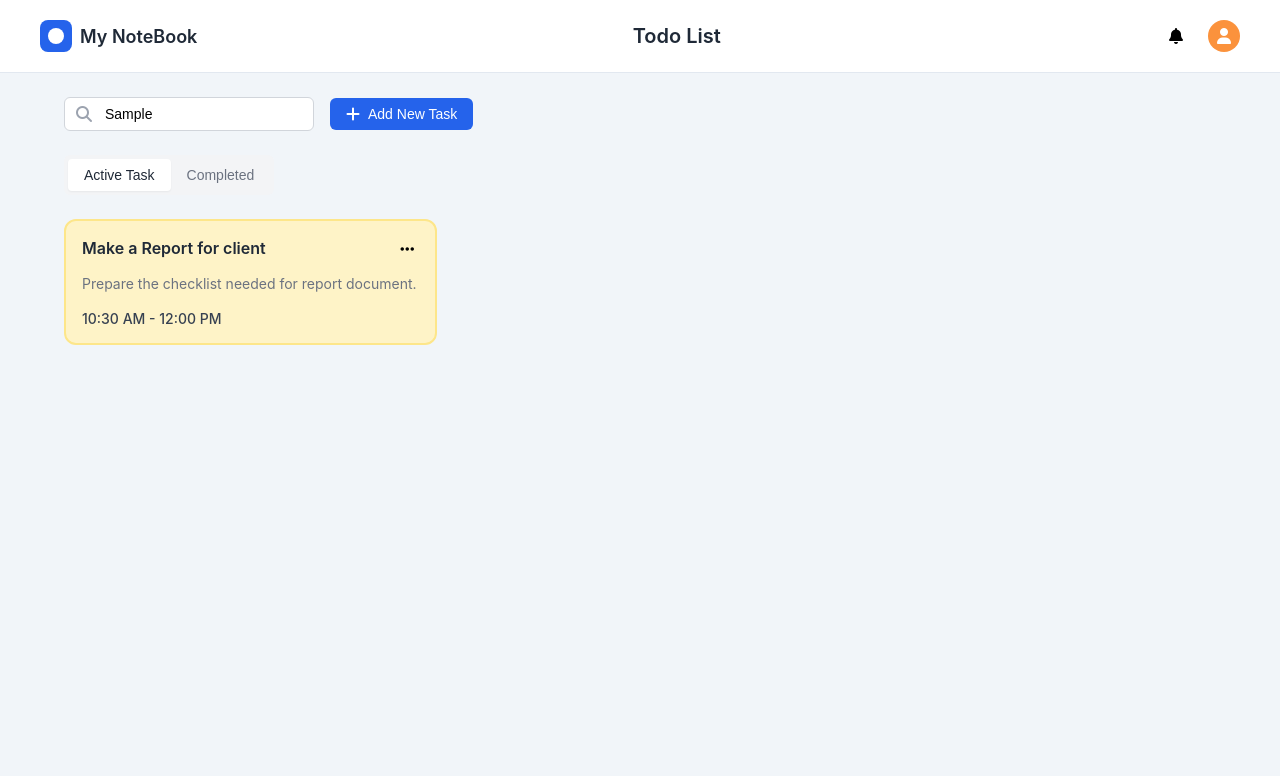
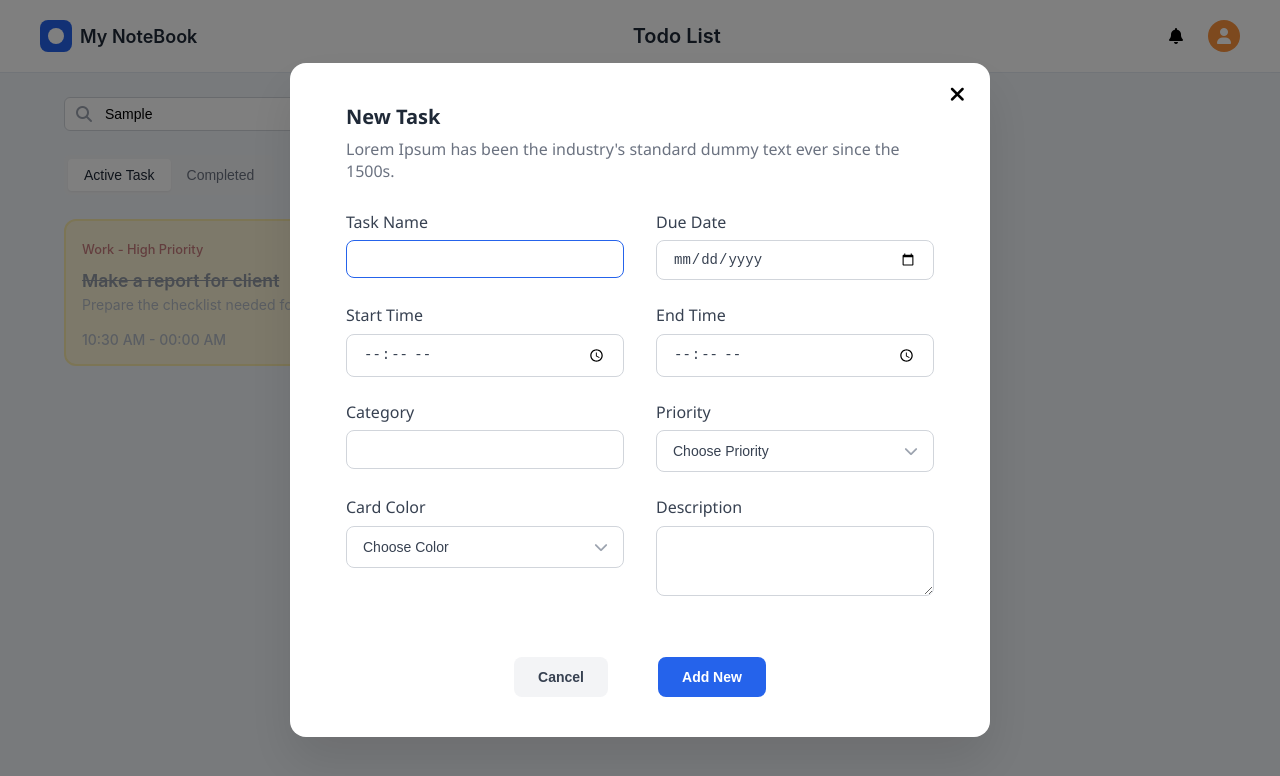
Before and after one commit to KimKhanhDo/f8-zoom-day-22-todoApp, a plain HTML site: page index.html in a window 1280 px wide. Both pictures are taken after typing "Sample" into the empty fields and a click on the button "Add New Task". Drawn offline with Linux system fonts and the light colour scheme.

Commit message:
Complete add new task & render on UI.

```diff
--- a/index.html
+++ b/index.html
@@ -74,37 +74,12 @@
             </div>
 
             <!-- Task Grid -->
-            <div class="task-grid">
+            <ul
+                id="todo-list"
+                class="task-grid"
+            >
                 <!-- Make a Report Card -->
-                <div class="task-card yellow">
-                    <div class="task-header">
-                        <h3 class="task-title">Make a Report for client</h3>
-                        <button class="task-menu">
-                            <i class="fa-solid fa-ellipsis fa-icon"></i>
-                            <div class="dropdown-menu">
-                                <div class="dropdown-item">
-                                    <i
-                                        class="fa-solid fa-pen-to-square fa-icon"
-                                    ></i>
-                                    Edit
-                                </div>
-                                <div class="dropdown-item complete">
-                                    <i class="fa-solid fa-check fa-icon"></i>
-                                    Mark as Complete
-                                </div>
-                                <div class="dropdown-item delete">
-                                    <i class="fa-solid fa-trash fa-icon"></i>
-                                    Delete
-                                </div>
-                            </div>
-                        </button>
-                    </div>
-                    <p class="task-description">
-                        Prepare the checklist needed for report document.
-                    </p>
-                    <div class="task-time">10:30 AM - 12:00 PM</div>
-                </div>
-            </div>
+            </ul>
 
             <!-- Add Task Modal -->
             <div
@@ -112,6 +87,9 @@
                 class="modal-overlay"
             >
                 <div class="modal modern">
+                    <button class="modal-close-btn">
+                        <i class="fa-solid fa-xmark"></i>
+                    </button>
                     <div class="modal-header">
                         <h2 class="modal-title">New Task</h2>
                         <p class="modal-subtext">
@@ -122,7 +100,7 @@
 
                     <form
                         id="taskForm"
-                        class="modal-form"
+                        class="modal-form todo-app-form"
                     >
                         <!-- Task Name -->
                         <div class="form-group">
@@ -236,7 +214,6 @@
                                 rows="3"
                             ></textarea>
                         </div>
-                    </form>
 
                         <!-- Action Btn -->
                         <div class="modal-actions">
@@ -253,6 +230,7 @@
                                 Add New
                             </button>
                         </div>
+                    </form>
                 </div>
             </div>
         </main>
--- a/main.js
+++ b/main.js
@@ -0,0 +1,158 @@
+const $ = document.querySelector.bind(document);
+const $$ = document.querySelectorAll.bind(document);
+
+const addBtn = $('.add-btn');
+const cancelBtn = $('.cancel-btn');
+const taskModal = $('#addTaskModal');
+const closeBtn = $('.modal-close-btn');
+const todoForm = $('.todo-app-form');
+const todoList = $('#todo-list');
+const title = $('#title');
+const description = $('#description');
+const category = $('#category');
+const priority = $('#priority');
+const startTime = $('#startTime');
+const endTime = $('#endTime');
+const dueDate = $('#dueDate');
+const cardColor = $('#cardColor');
+
+// Sample data
+let todoTasks = [
+    {
+        title: 'Make a report for client',
+        description: 'Prepare the checklist needed for report document',
+        category: 'Work',
+        priority: 'High',
+        startTime: '10:30 AM',
+        endTime: '00:00 AM',
+        dueDate: '12-06-2025',
+        cardColor: 'yellow',
+        isCompleted: true,
+    },
+    {
+        title: 'Buy groceries',
+        description: 'Buy food for a week',
+        category: 'Personal',
+        priority: 'High',
+        startTime: '10:30 AM',
+        endTime: '00:00 AM',
+        dueDate: '12-06-2025',
+        cardColor: 'purple',
+        isCompleted: false,
+    },
+];
+
+[addBtn, closeBtn, cancelBtn].forEach((btn) => {
+    btn.addEventListener('click', handleModalToggle);
+});
+
+renderTasks();
+
+// Form submission
+todoForm.addEventListener('submit', addTask);
+
+function handleModalToggle(e) {
+    toggleModal();
+    if (e.currentTarget === addBtn) {
+        title.focus();
+    }
+}
+
+function generateTaskHTML(todo) {
+    return `  <li class="task-card ${renderCardColor(todo.cardColor)} ${
+        todo.isCompleted ? 'completed' : ''
+    }">
+                    <div class="task-header">
+                        <div class="task-meta">
+                            <span class="task-category">${
+                                todo.category
+                            }</span> -
+                            <span class="task-priority">${
+                                todo.priority
+                            } Priority</span>
+                        </div>
+                        <button class="task-menu">
+                            <i class="fa-solid fa-ellipsis fa-icon"></i>
+                            <div class="dropdown-menu">
+                                <div class="dropdown-item">
+                                    <i
+                                        class="fa-solid fa-pen-to-square fa-icon"
+                                    ></i>
+                                    Edit
+                                </div>
+                                <div class="dropdown-item complete">
+                                    <i class="fa-solid fa-check fa-icon"></i>
+                                    Mark as Complete
+                                </div>
+                                <div class="dropdown-item delete">
+                                    <i class="fa-solid fa-trash fa-icon"></i>
+                                    Delete
+                                </div>
+                            </div>
+                        </button>
+                    </div>
+
+                    <h3 class="task-title">${todo.title}</h3>
+
+                    <p class="task-description">
+                       ${todo.description}
+                    </p>
+
+                    <div class="task-time-row">
+                        <div class="task-time">${todo.startTime} - ${
+        todo.endTime
+    } </div>
+                        <div class="task-due-date">Due: ${todo.dueDate}</div>
+                    </div>
+                </li>`;
+}
+
+function renderTasks() {
+    todoList.innerHTML = todoTasks.map(generateTaskHTML).join('');
+}
+
+function addTask(e) {
+    e.preventDefault();
+
+    const formData = {
+        title: title.value,
+        description: description.value,
+        category: category.value,
+        priority: capitaliseFirstLetter(priority.value),
+        startTime: convertTime(startTime.value),
+        endTime: convertTime(endTime.value),
+        dueDate: formatDate(dueDate.value),
+        cardColor: cardColor.value,
+        isCompleted: false,
+    };
+
+    todoTasks.unshift(formData);
+    todoForm.reset();
+    toggleModal();
+    renderTasks();
+}
+
+function toggleModal() {
+    taskModal.classList.toggle('show');
+}
+
+function convertTime(timeStr) {
+    const timeFrame = timeStr.split(':');
+    const hour = parseInt(timeFrame[0], 10);
+    const minutes = timeFrame[1];
+    return `${hour}:${minutes} ${hour >= 12 ? 'PM' : 'AM'}`;
+}
+
+function capitaliseFirstLetter(str) {
+    return str ? str.charAt(0).toUpperCase() + str.slice(1) : '';
+}
+
+function formatDate(date) {
+    return date.split('-').reverse().join('-');
+}
+
+function renderCardColor(color) {
+    return ['blue', 'purple', 'yellow', 'pink', 'green'].includes(color)
+        ? color
+        : '';
+}
--- a/style.css
+++ b/style.css
@@ -239,13 +239,6 @@ body {
 .task-card.green {
     background: #d1fae5;
     border-color: #a7f3d0;
-}
-
-.task-header {
-    display: flex;
-    align-items: flex-start;
-    justify-content: space-between;
-    margin-bottom: 0.75rem;
 }
 
 .task-title {
@@ -599,9 +592,9 @@ body {
 
 .task-header {
     display: flex;
-    align-items: flex-start;
+    align-items: center;
     justify-content: space-between;
-    margin-bottom: 0.75rem;
+    margin-bottom: 0.5rem;
 }
 
 .task-title {
@@ -955,6 +948,7 @@ body {
     background: white;
     transition: box-shadow 0.2s;
     position: relative;
+    list-style-type: none;
 }
 
 .task-card:hover {
@@ -986,15 +980,8 @@ body {
     border-color: #a7f3d0;
 }
 
-.task-header {
-    display: flex;
-    align-items: flex-start;
-    justify-content: space-between;
-    margin-bottom: 0.75rem;
-}
-
 .task-title {
-    font-size: 1rem;
+    font-size: 1.1rem;
     font-weight: 600;
     color: #1f2937;
     line-height: 1.4;
@@ -1028,6 +1015,27 @@ body {
 
 .task-time {
     font-size: 0.875rem;
+    font-weight: 500;
+    color: #374151;
+}
+
+.task-meta {
+    font-size: 0.8rem;
+    font-weight: 500;
+    /* color: #6b7280; */
+    color: #b54949;
+}
+
+.task-time-row {
+    display: flex;
+    justify-content: space-between;
+    margin-top: 1rem;
+    font-size: 0.875rem;
+    color: #374151;
+}
+
+.task-due-date {
+    text-align: right;
     font-weight: 500;
     color: #374151;
 }
@@ -1166,15 +1174,27 @@ body {
 }
 
 .modal.modern {
+    position: relative;
     background: #ffffff;
     border-radius: 16px;
     padding: 2.5rem 3.5rem;
     width: 100%;
-    height: 80%;
     max-width: 700px;
     overflow-y: auto;
     box-shadow: 0 25px 50px rgba(0, 0, 0, 0.1);
     font-family: 'Segoe UI', sans-serif;
+}
+
+.modal-close-btn {
+    position: absolute;
+    top: 20px;
+    right: 25px;
+
+    outline: none;
+    border: none;
+    background: transparent;
+    font-size: 1.3rem;
+    cursor: pointer;
 }
 
 .modal-header {
@@ -1243,10 +1263,11 @@ body {
 }
 
 .modal-actions {
+    grid-column: span 2;
     display: flex;
     justify-content: center;
     gap: 50px;
-    margin-top: 3rem;
+    margin-top: 2rem;
 }
 
 .cancel-btn,
```
Lines whose indentation alone changed are shown as unchanged.
